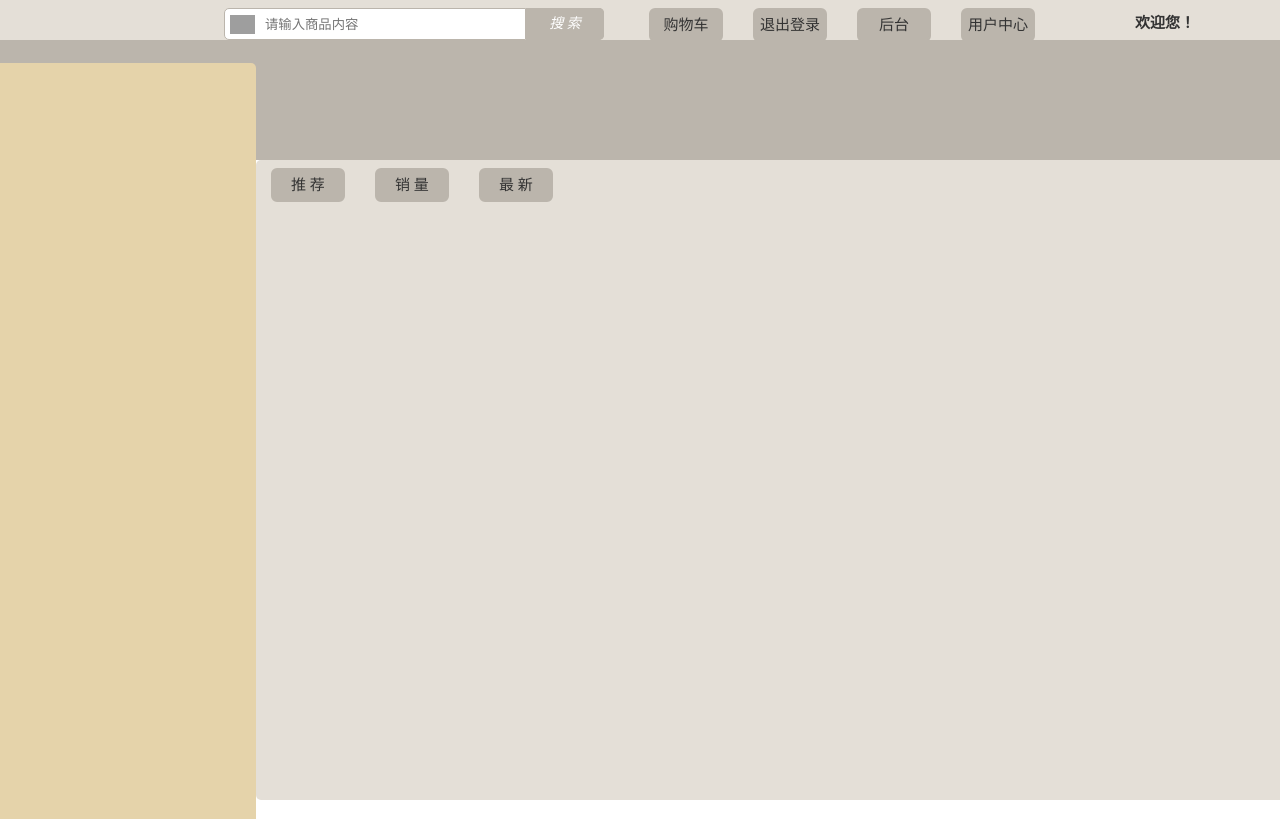
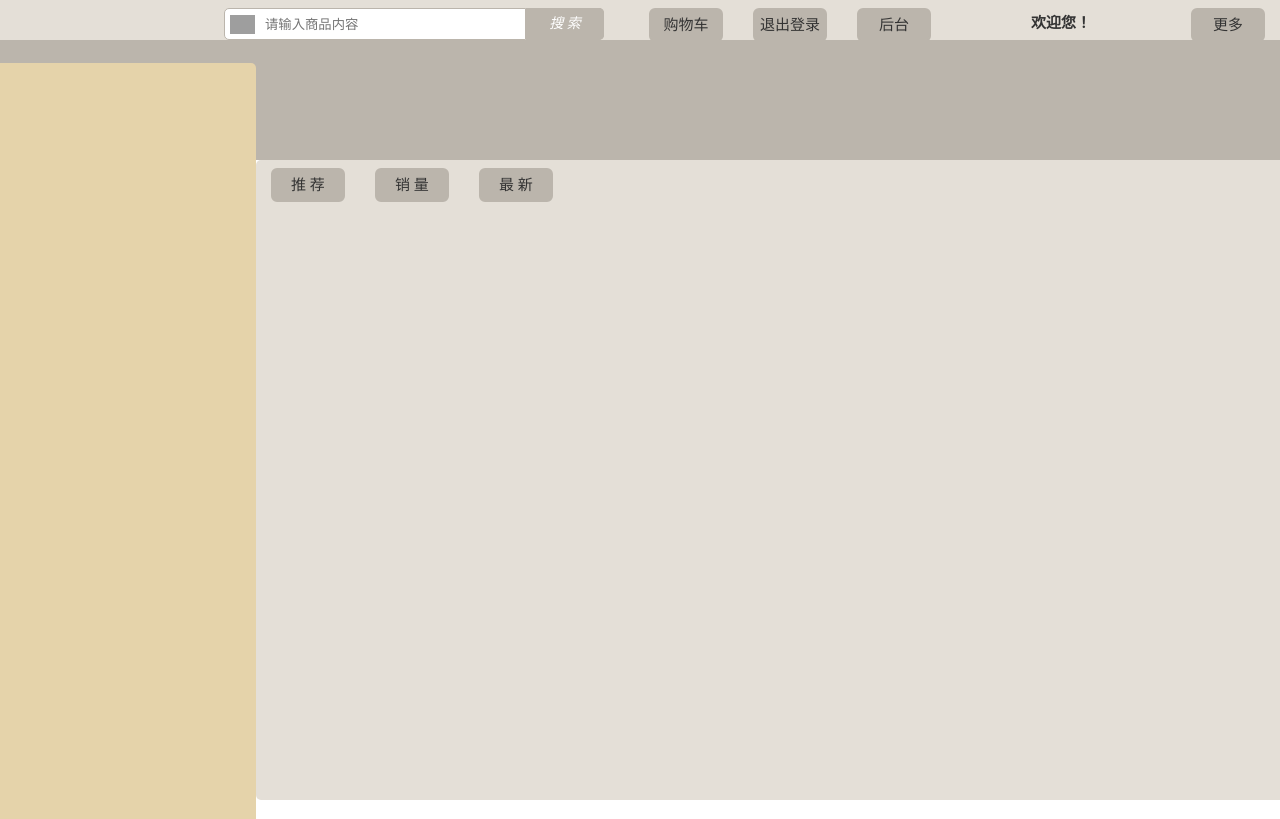
Before and after one commit to wmz361/shopping, a Flask app: template myapp/templates/indexLogined.html in a window 1280 px wide. Run offline with Flask 2, Linux system fonts and the light colour scheme; the template is opened without the code that fills it, so the values that code supplies are empty; grey boxes are pictures that could not be loaded.

```diff
--- a/myapp/templates/indexLogined.html
+++ b/myapp/templates/indexLogined.html
@@ -7,8 +7,8 @@
 </head>
 <body >
 <div class="top1" >
+    <a class="button" align="center" style="float:right" href="userCenter.html"> 更多</a>
     <span class="text" align="center" style="float:right" >欢迎您！{{username}} </span>
-    <a class="button" align="center" style="float:right" href="userCenter.html"> 用户中心</a>
     <a class="button" align="center" style="float:right" href="userCenter.html"> 后台</a>
     <a class="button" align="center" style="float:right" href="userCenter.html"> 退出登录</a>
     <a class="button" align="center" style="float:right" href="shoppingCart.html"> 购物车</a>
```
